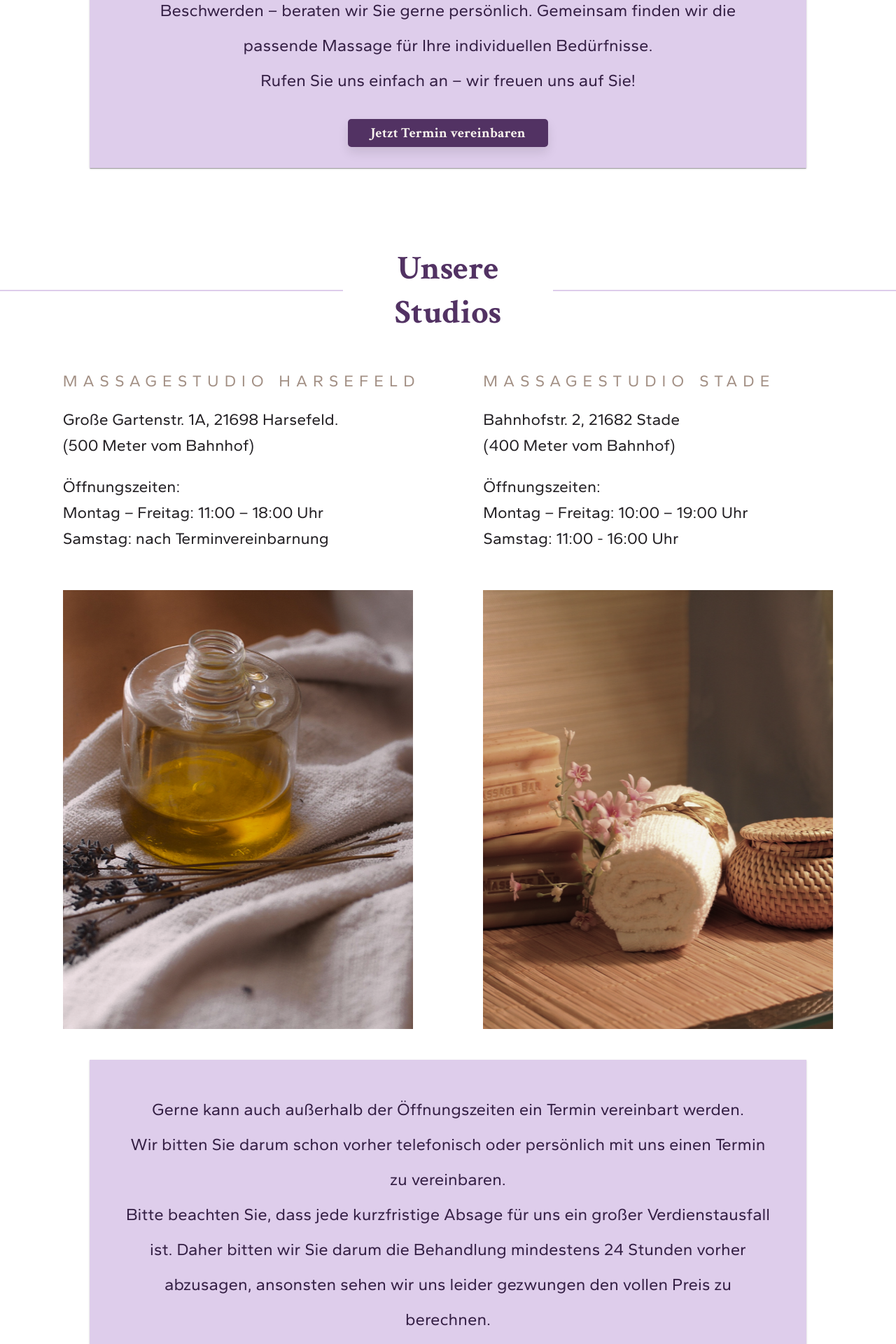
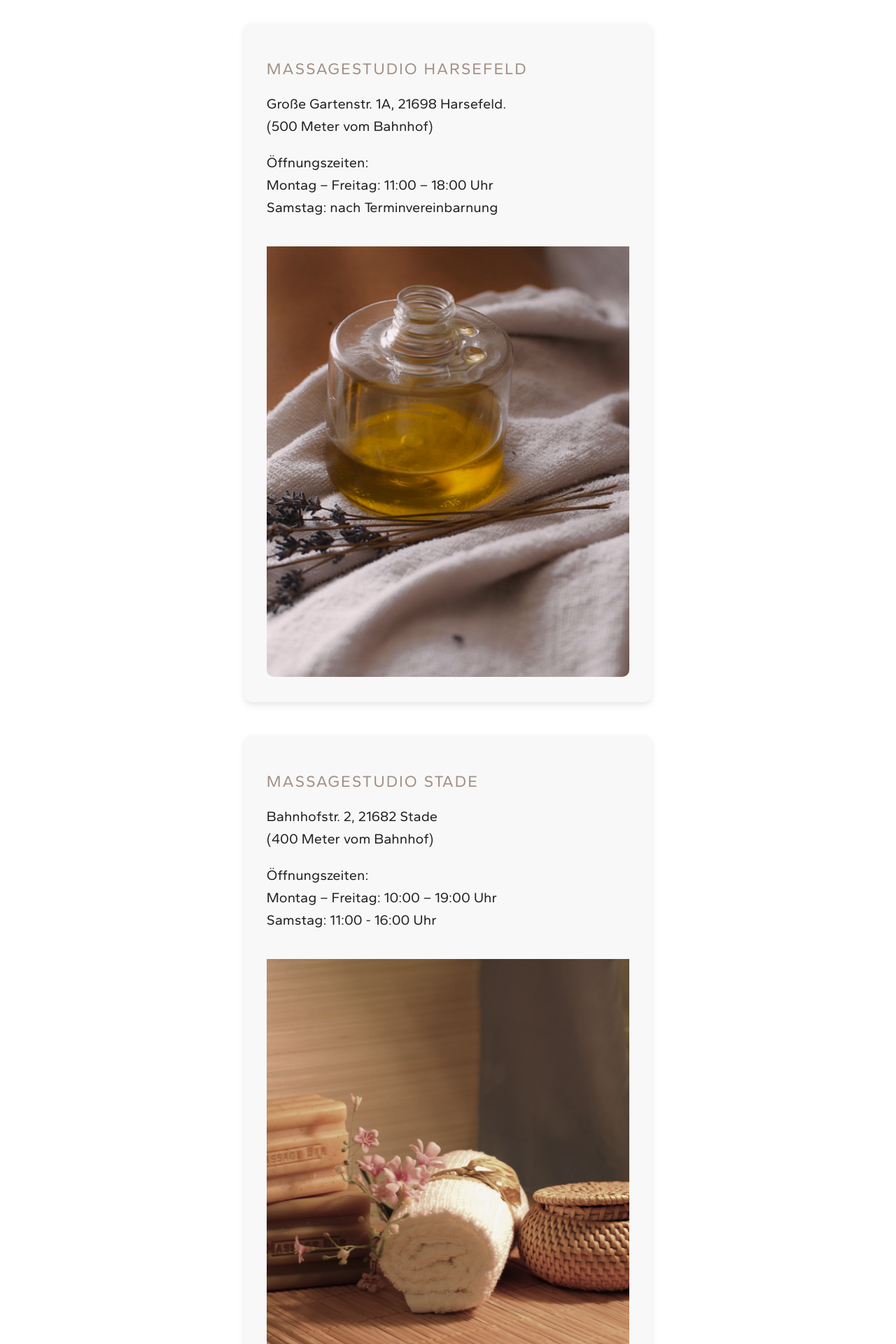
Before and after one commit to EmiKilic/Suwadee, an Angular app: page / in a window 1280 px wide. Shown: the part 5080-7000 px from the top of the page at 70% size. Built offline with nearby package versions, Linux system fonts and the light colour scheme.

Commit message:
responsiveness studios

```diff
--- a/src/app/leistungen/leistungen.component.html
+++ b/src/app/leistungen/leistungen.component.html
@@ -74,7 +74,7 @@
 
     <mat-card class="example-card">
         <mat-card-content>
-            <p>Unsere aufgeführten Massagepakete sind die beliebtesten Angebote. <br>
+            <p>Unsere aufgeführten Massagepakete sind die beliebtesten Angebote.
                 Sollten Sie spezielle Wünsche haben – beispielsweise aufgrund von Verspannungen, sportlichen Belastungen,
                 Verletzungen oder bestimmten gesundheitlichen Beschwerden – beraten wir Sie gerne persönlich. Gemeinsam
                 finden wir die passende Massage für Ihre individuellen Bedürfnisse. <br> Rufen Sie uns einfach an – wir freuen
--- a/src/app/leistungen/leistungen.component.scss
+++ b/src/app/leistungen/leistungen.component.scss
@@ -3,7 +3,7 @@
     flex-direction: column;
     justify-content: flex-start;
     max-width: 1440px;
-    margin: 40px auto;
+    margin: 120px auto;
     background: white;
     border-radius: 8px;
     display: flex;
@@ -34,7 +34,7 @@ h1 {
 
 .massage {
     margin-bottom: 20px;
-    height: 300px;
+    height: auto;
     border-bottom: 2px solid #A28F84;
     display: flex;
     flex-direction: column;
@@ -67,7 +67,7 @@ h1 {
 }
 
 .line {
-    border: 1px solid #DECDEB;
+    border: 1.5px solid #DECDEB;
     height: 0px;
     width: 400px;
 }
@@ -89,7 +89,7 @@ h1 {
     flex-direction: column;
     align-items: center;
     border-radius: 0px;
-
+    text-align: center;
 
     p {
         color: #341F44;
@@ -124,3 +124,68 @@ h1 {
         }
     }
 }
+// Responsive Design
+@media (max-width: 1024px) {
+    .title {
+        flex-direction: column;
+        gap: 10px;
+        .line {
+            width: 90% !important;
+        }
+    }
+
+    .massage {
+        padding: 1.5rem;
+    }
+
+    .example-card {
+        padding: 1.5rem;
+    }
+}
+
+@media (max-width: 768px) {
+    .massage {
+        padding: 1.2rem;
+    }
+
+    .example-card {
+        padding: 10px;
+
+        p {
+            font-size: 20px;
+            line-height: 35px;
+            margin: 0px;
+        }
+    }
+}
+
+@media (max-width: 480px) {
+    .container {
+        padding: 0 3%;
+    }
+
+    .massage {
+        padding: 1rem;
+        text-align: center;
+
+        h2 {
+            font-size: 20px;
+        }
+
+        p {
+            font-size: 16px;
+        }
+    }
+
+    .example-card {
+        padding: 1rem;
+        p {
+            font-size: 14px;
+            line-height: 25px;
+        }
+    }
+
+    button {
+        font-size: 12px !important;
+    }
+}
--- a/src/app/studios/studios.component.html
+++ b/src/app/studios/studios.component.html
@@ -41,8 +41,8 @@
 
     <mat-card class="example-card">
         <mat-card-content>
-            <p>Gerne kann auch außerhalb der Öffnungszeiten ein Termin vereinbart werden.<br>
-                Wir bitten Sie darum schon vorher telefonisch oder persönlich mit uns einen Termin zu vereinbaren. <br>
+            <p>Gerne kann auch außerhalb der Öffnungszeiten ein Termin vereinbart werden.
+                Wir bitten Sie darum schon vorher telefonisch oder persönlich mit uns einen Termin zu vereinbaren.
                 Bitte beachten Sie, dass jede kurzfristige Absage für uns ein großer Verdienstausfall ist. Daher bitten
                 wir Sie darum die Behandlung mindestens 24 Stunden vorher abzusagen, ansonsten sehen wir uns
                 leider gezwungen den vollen Preis zu berechnen.</p>
--- a/src/app/studios/studios.component.scss
+++ b/src/app/studios/studios.component.scss
@@ -1,30 +1,31 @@
-
 .container {
     display: flex;
     flex-direction: column;
     justify-content: flex-start;
     max-width: 1440px;
     margin: 40px auto;
+    padding: 0 5%;
     background: white;
     border-radius: 8px;
-    display: flex;
 
     .title {
         display: flex;
         align-items: center;
-    justify-content: space-between;
-    max-width: 1440px;
+        justify-content: center; // Centers title on all screens
+        flex-wrap: wrap;
+        gap: 20px;
+        margin-bottom: 3rem;
 
         .line {
-        border: 1px solid #DECDEB;
-        height: 0px;
-        width: 500px;
+            width: 300px;
+            height: 3px;
+            background-color: #DECDEB;
         }
 
         h1 {
             text-align: center;
             color: #523263;
-        font-size: 48px;
+            font-size: clamp(24px, 4vw, 48px); // Scales dynamically
             font-weight: 400;
             font-family: 'CrimsonTextBold';
         }
@@ -32,56 +33,130 @@
 
     section {
         display: flex;
-    justify-content: space-evenly;
+        flex-wrap: wrap;
+        justify-content: center;
+        gap: 3rem;
+        padding-bottom: 2rem;
+        width: 100%;
 
         .studios {
+            max-width: 45%;
+            background: #f8f8f8;
+            padding: 2rem;
+            border-radius: 10px;
+            box-shadow: 0px 4px 10px rgba(0, 0, 0, 0.1);
+            text-align: start;
 
             h2 {
-            font-size: 23px;
+                font-size: clamp(18px, 2.5vw, 23px);
                 font-weight: 400;
                 color: #A28F84;
-            letter-spacing: 8px;
+                letter-spacing: 2px;
                 font-family: 'Gantari';
+                text-transform: uppercase;
+                margin-bottom: 10px;
             }
 
             p {
-            font-size: 23px;
+                font-size: clamp(16px, 2vw, 20px);
                 font-weight: 400;
                 color: #221F23;
-            margin-bottom: 5px;
                 line-height: 1.6;
                 font-family: 'Gantari';
             }
 
             img {
-            padding-top: 50px;
-            width: 500px;
-            height: 627px;
+                width: 100%;
+                height: auto;
+                padding-top: 20px;
+                border-radius: 10px;
+                object-fit: cover;
             }
         }
     }
 
-
     .example-card {
-    max-width: 1440px;
+        width: 80%;
+        max-width: 1200px;
         margin: 40px auto;
-    width: 80%;
         background-color: #DECDEB;
         display: flex;
         flex-direction: column;
-    align-items: center;
-    border-radius: 0px;
-
+        align-items: flex-start;
+        border-radius: 10px;
+        padding: 2rem;
 
         p {
             color: #341F44;
-        font-size: 24px;
+            font-size: clamp(16px, 2vw, 24px);
             font-weight: 400;
             text-align: center;
-        margin: 30px;
-        margin-bottom: 0px;
-        line-height: 50px;
+            line-height: 1.5;
             font-family: 'Gantari';
         }
     }
+
+    // 📱 **Responsive Adjustments**
+    @media (max-width: 1024px) {
+        .title {
+            flex-direction: column;
+            gap: 10px;
+            .line {
+                width: 100%;
             }
+        }
+        section {
+            flex-direction: column;
+            align-items: center;
+        }
+
+        .studios {
+            max-width: 90% !important; // Full width for medium screens
+            h2 {
+                font-size: 26px !important;
+            }
+            p {
+                font-size: 18px !important;
+            }
+        }
+    }
+
+    @media (max-width: 768px) {
+        .title {
+            flex-direction: column;
+            gap: 10px;
+
+            .line {
+                width: 100%;
+            }
+        }
+
+        .studios {
+            max-width: 100% !important;
+            padding: 1.5rem;
+            border-radius: 0px !important;
+
+        }
+
+        .example-card {
+            padding: 1.5rem;
+        }
+    }
+
+    @media (max-width: 480px) {
+        .title {
+            h1 {
+                font-size: 22px;
+            }
+        }
+
+        .studios {
+            padding: 1rem;
+            text-align: center;
+        }
+
+        .example-card {
+            padding: 1rem;
+        }
+    }
+}
```
Lines whose indentation alone changed are shown as unchanged.
